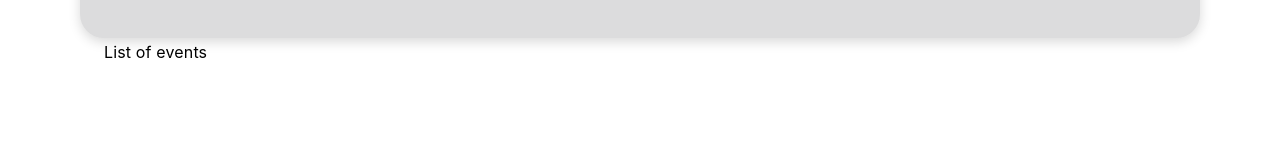
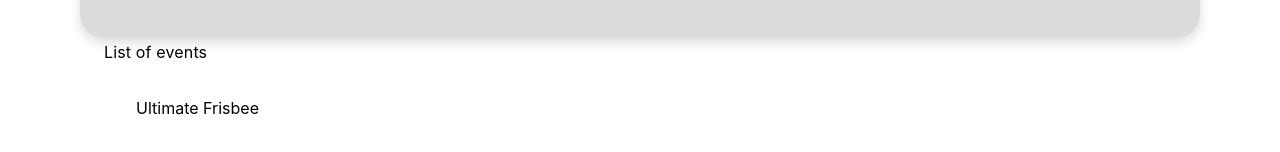
Before and after one commit to zigybass/invite-me, a React (Create React App) app: page / in a window 1280 px wide. Shown: the part 148-300 px from the top of the page. Built offline with nearby package versions, Linux system fonts and the light colour scheme.

Commit message:
added list props to Home and renders.

```diff
--- a/src/App.tsx
+++ b/src/App.tsx
@@ -7,7 +7,7 @@ import { Home } from "./views/Home";
 import { Typography } from "@material-ui/core";
 
 function App() {
-  const [events, setEvents] = useState<string | null>("");
+  const [events, setEvents] = useState<string>("Ultimate Frisbee");
 
   const addEvent = (event: string): void => {
     setEvents(event);
@@ -21,7 +21,7 @@ function App() {
             <Typography variant="h5">Invite Me</Typography>
           </div>
           <Nav />
-          <Home />
+          <Home list={events} />
         </header>
       </ThemeProvider>
     </div>
--- a/src/views/Home.tsx
+++ b/src/views/Home.tsx
@@ -6,7 +6,7 @@ interface Props {
   list?: string;
 }
 
-export const Home: React.FC<Props> = () => {
+export const Home: React.FC<Props> = ({ list }) => {
   return (
     <>
       <Container>
@@ -16,9 +16,17 @@ export const Home: React.FC<Props> = () => {
           </Grid>
         </Grid>
         <Grid container>
-          <Grid item md={12}></Grid>
+          <Grid style={styles.events} item md={12}>
+            {list}
+          </Grid>
         </Grid>
       </Container>
     </>
   );
 };
+
+const styles = {
+  events: {
+    padding: "2rem",
+  },
+};
```
